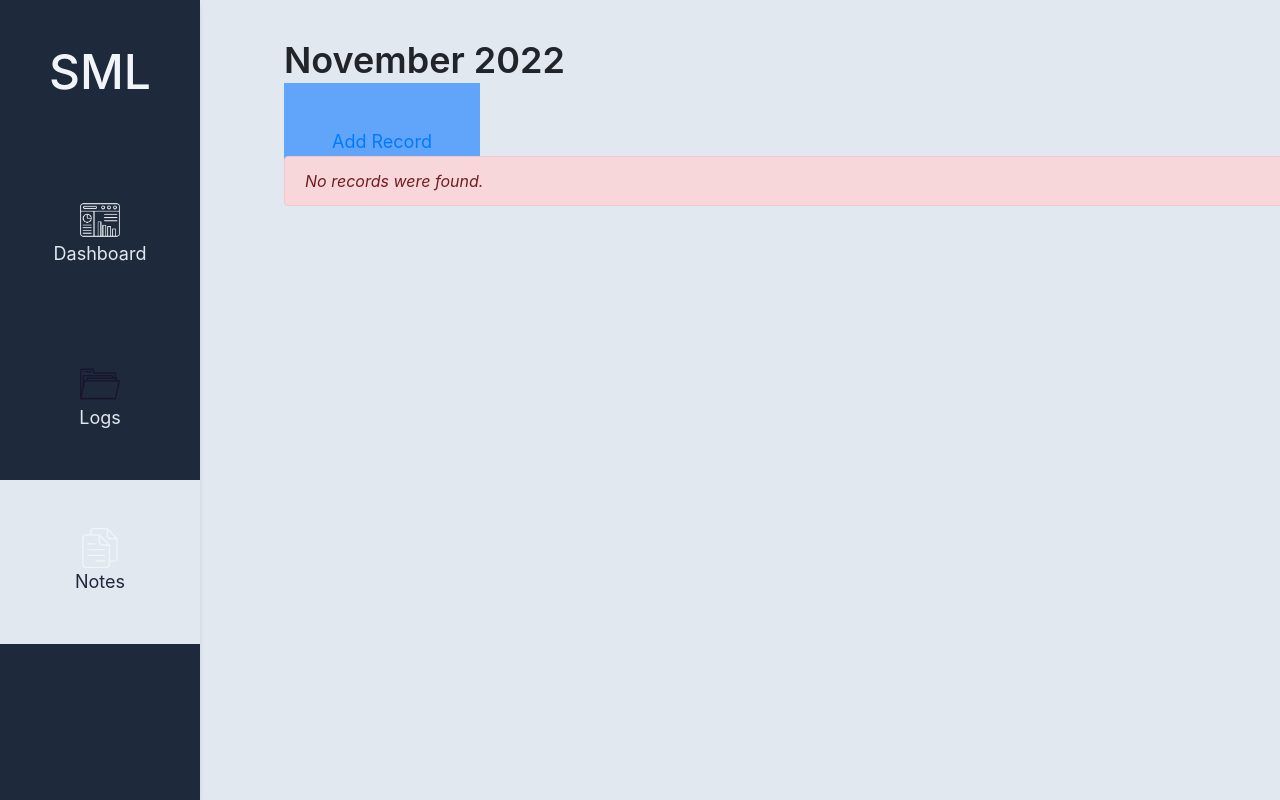
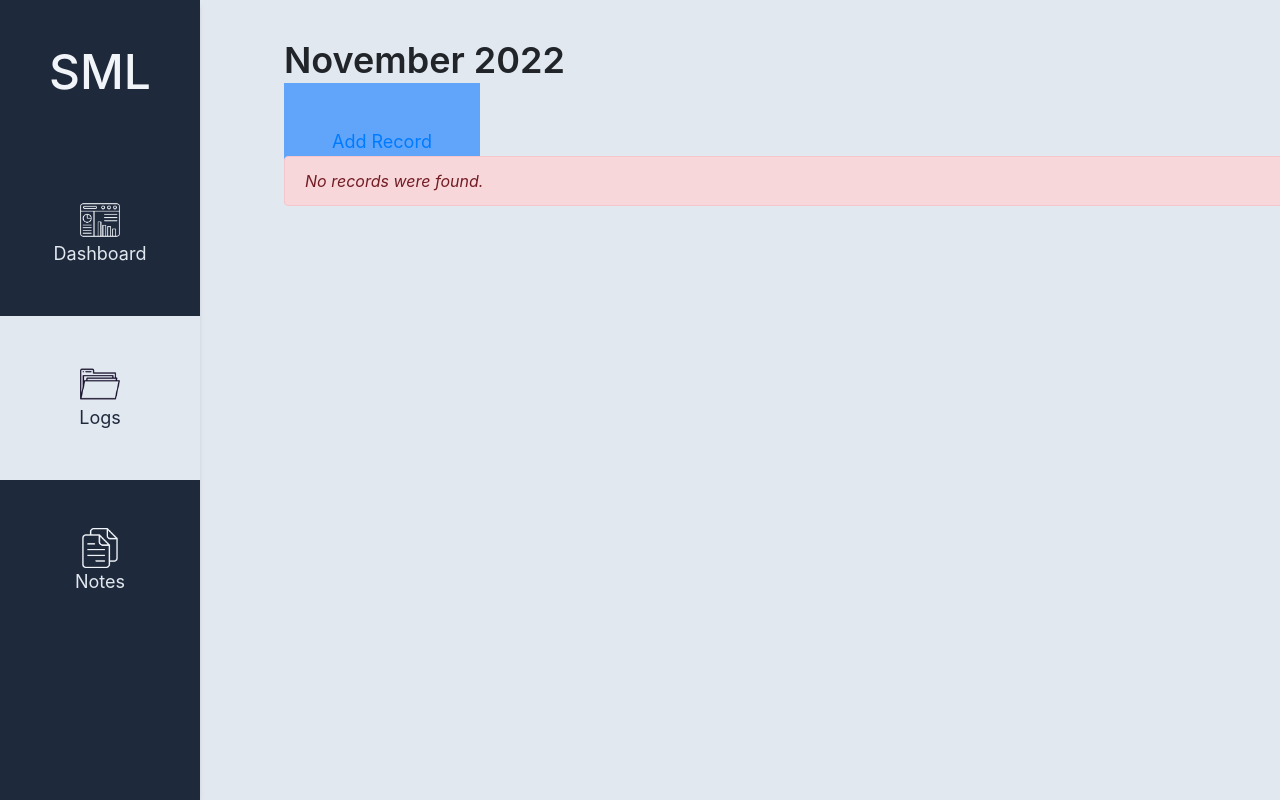
Before and after one commit to maratsumi/IM-Project-Proposal, a PHP site: page /indexLog.php in a window 1280 px wide. Run offline with PHP 8.4, Linux system fonts and the light colour scheme; data that the repository does not hold is empty; style sheets or scripts are compiled from the project's sources.

Commit message:
slayyyyyyyyyyyyyyy

```diff
--- a/indexLog.php
+++ b/indexLog.php
@@ -16,14 +16,14 @@
       >
       <h1 class="text-5xl text-slate-100 pb-10 p-5">SML</h1>
       <a href="index.php" class="text-lg block text-slate-200 px-3 py-5 mx-auto"><img src="./assets/dash.png" class="h-10 w-auto mx-auto">Dashboard</a>
-      <a href="indexLogsMain.html" class="text-lg block text-slate-200 px-3 py-5 mx-auto"><img src="./assets/logs_d.png" class="h-10 w-auto mx-auto">Logs</a>
-      <a href="indexLog.php" class="text-lg block text-slate-800 bg-slate-200 px-3 py-5 mx-auto"><img src="./assets/notes.png" class="h-10 w-auto mx-auto"> Notes</a>
+      <a href="indexLogsMain.html" class="text-lg block text-slate-800 bg-slate-200 px-3 py-5 mx-auto"><img src="./assets/logs_d.png" class="h-10 w-auto mx-auto">Logs</a>
+      <a href="indexLog.php" class="text-lg block text-slate-200 px-3 py-5 mx-auto"><img src="./assets/notes.png" class="h-10 w-auto mx-auto"> Notes</a>
       </div>
       <div class="h-full w-full fixed ml-11">
         <div class="ml-[200px] p-10 flex">
           <h1 class="text-4xl font-semibold">November 2022</h1>
         </div>
-        <div class="ml-60 relative">
+        <div class="ml-60 object-left-top">
           <a href="createLog.php" class="text-lg bg-blue-400 p-5 text-center">Add Record</a>
             <?php
 
--- a/update.php
+++ b/update.php
@@ -153,7 +153,7 @@
         <h1 class="text-5xl text-slate-100 pb-10 p-5">SML</h1>
         <a
           href="index.php"
-          class="text-lg block text-slate-800 bg-slate-200 px-3 py-5 mx-auto"
+          class="text-lg block text-slate-200  px-3 py-5 mx-auto"
           ><img
             src="./assets/dash.png"
             class="h-10 w-auto mx-auto"
@@ -162,7 +162,7 @@
 
         <a
           href="indexLogsMain.html"
-          class="text-lg block text-slate-200 px-3 py-5 mx-auto"
+          class="text-lg block text-slate-800 bg-slate-200 px-3 py-5 mx-auto"
           ><img
             src="./assets/logs_d.png"
             class="h-10 w-auto mx-auto"
```
